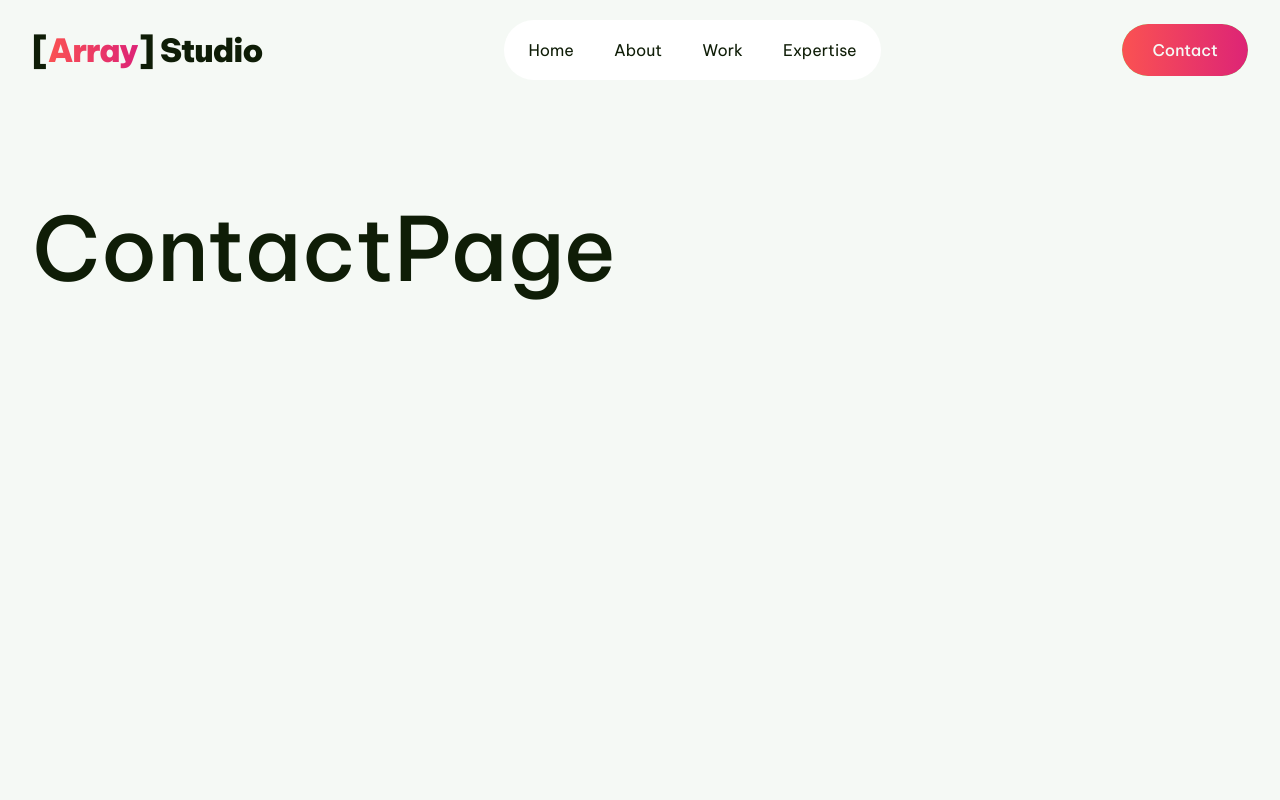
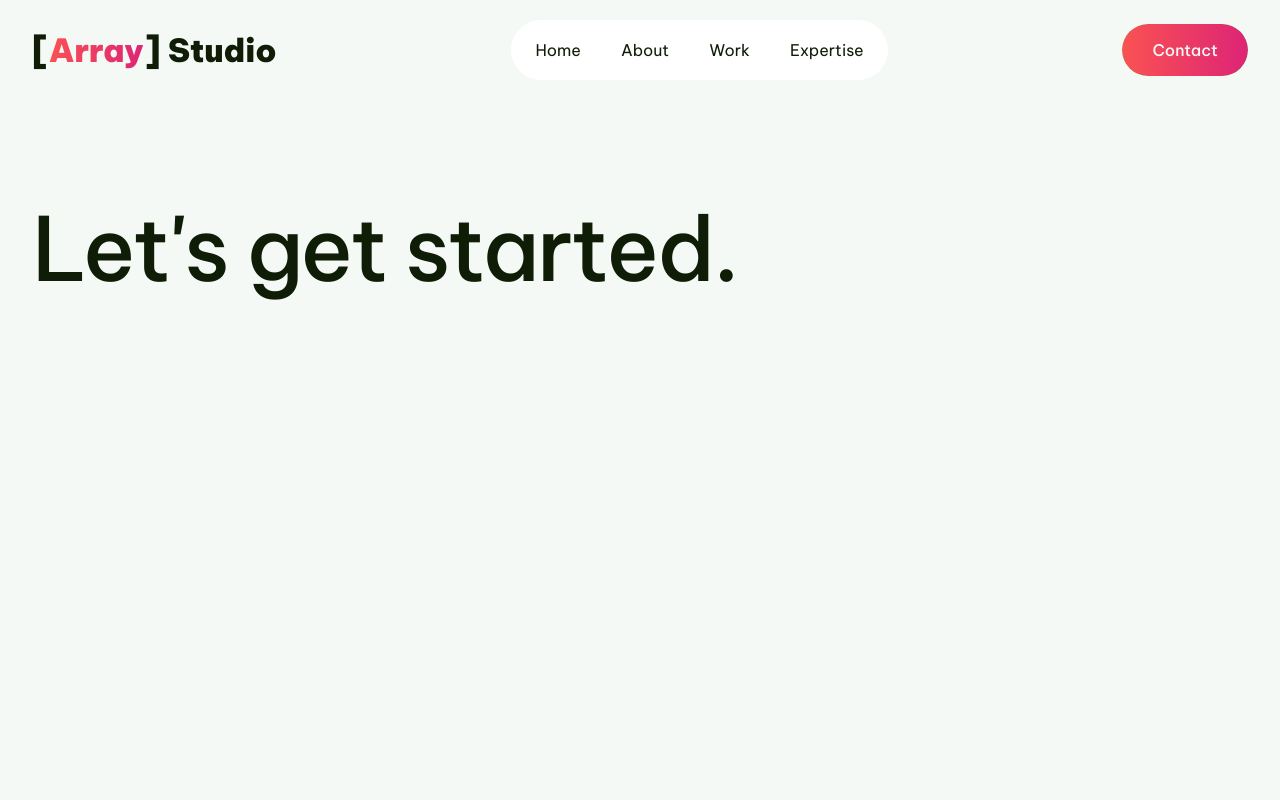
Before and after one commit to SnayderRodrigues/react-study, a React (Vite) app: page /contact in a window 1280 px wide. Shown: the top 800 px of the page. Built offline with nearby package versions, Linux system fonts and the light colour scheme.

Commit message:
fix headings

```diff
--- a/src/pages/contact/ContactPage.jsx
+++ b/src/pages/contact/ContactPage.jsx
@@ -3,11 +3,13 @@ import "./contactpage.scss";
 
 const ContactPage = () => {
   return (
-    <section className="contactPage">
-      <div className="wrapper contactPage__wrapper ">
-        <h1>ContactPage</h1>
-      </div>
-    </section>
+    <main>
+      <section className="contactPage">
+        <div className="wrapper contactPage__wrapper ">
+          <h1>Let's get started.</h1>
+        </div>
+      </section>
+    </main>
   );
 };
 
--- a/src/pages/expertise/expertisepage.scss
+++ b/src/pages/expertise/expertisepage.scss
@@ -75,7 +75,7 @@
     align-items: center;
     justify-content: space-between;
     gap: 4rem;
-    margin-bottom: 12rem;
+    margin-bottom: 8rem;
   }
   &__image-wrapper {
     max-width: 50%;
@@ -96,6 +96,7 @@
     display: flex;
     align-items: center;
     justify-content: space-between;
+    margin-top: 4rem;
 
     span {
       font-size: u.rem(76);
--- a/src/styles/components/_header.scss
+++ b/src/styles/components/_header.scss
@@ -12,7 +12,6 @@
   }
   &__logo {
     font-size: 2rem;
-    letter-spacing: -1px;
     font-weight: 900;
   }
   &__navbar {
--- a/src/styles/global/_typography.scss
+++ b/src/styles/global/_typography.scss
@@ -6,6 +6,7 @@ h3 {
   font-family: var(--font-stack);
   font-weight: 500;
   line-height: 1.2;
+  letter-spacing: -2px;
 }
 
 h1 {
```
